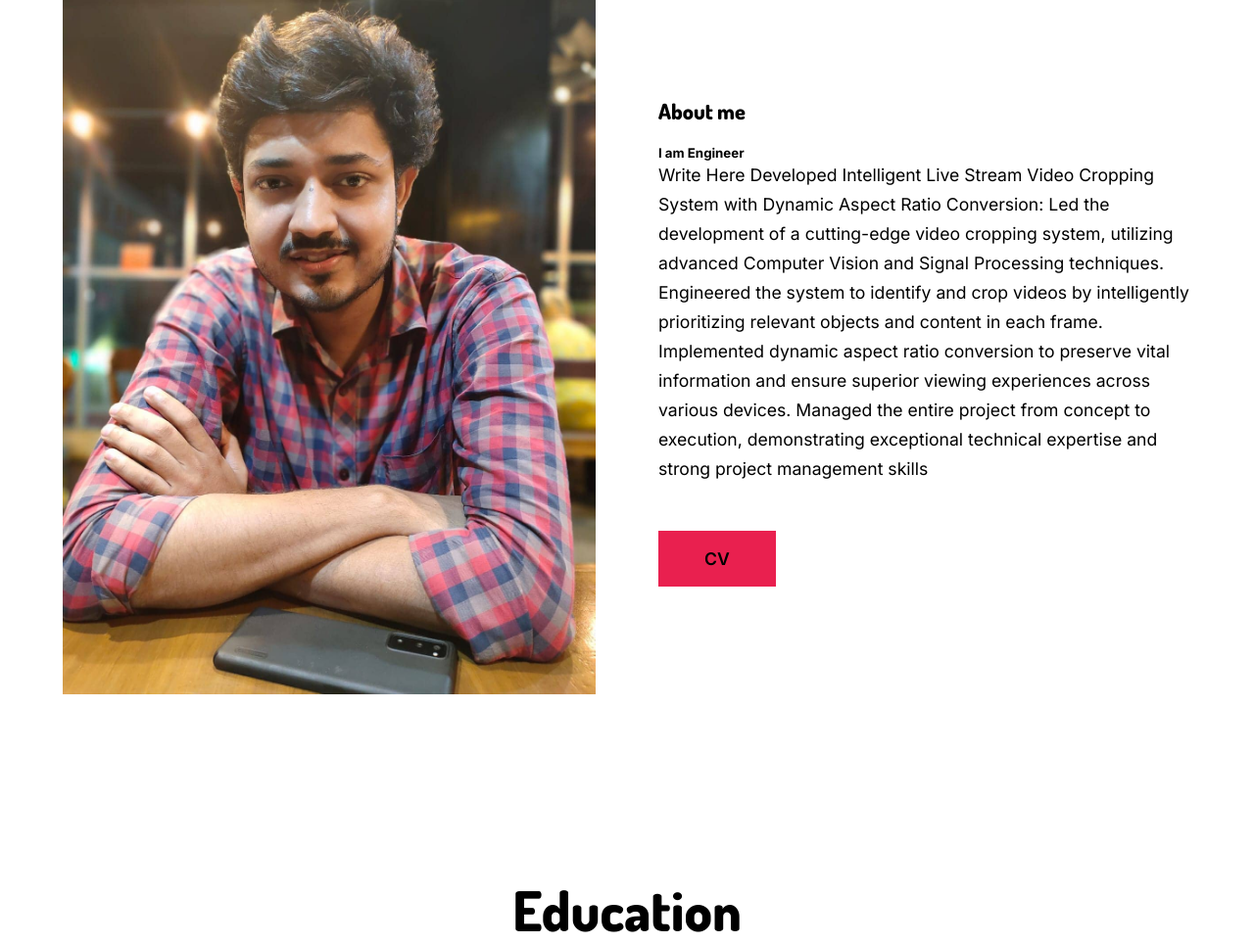
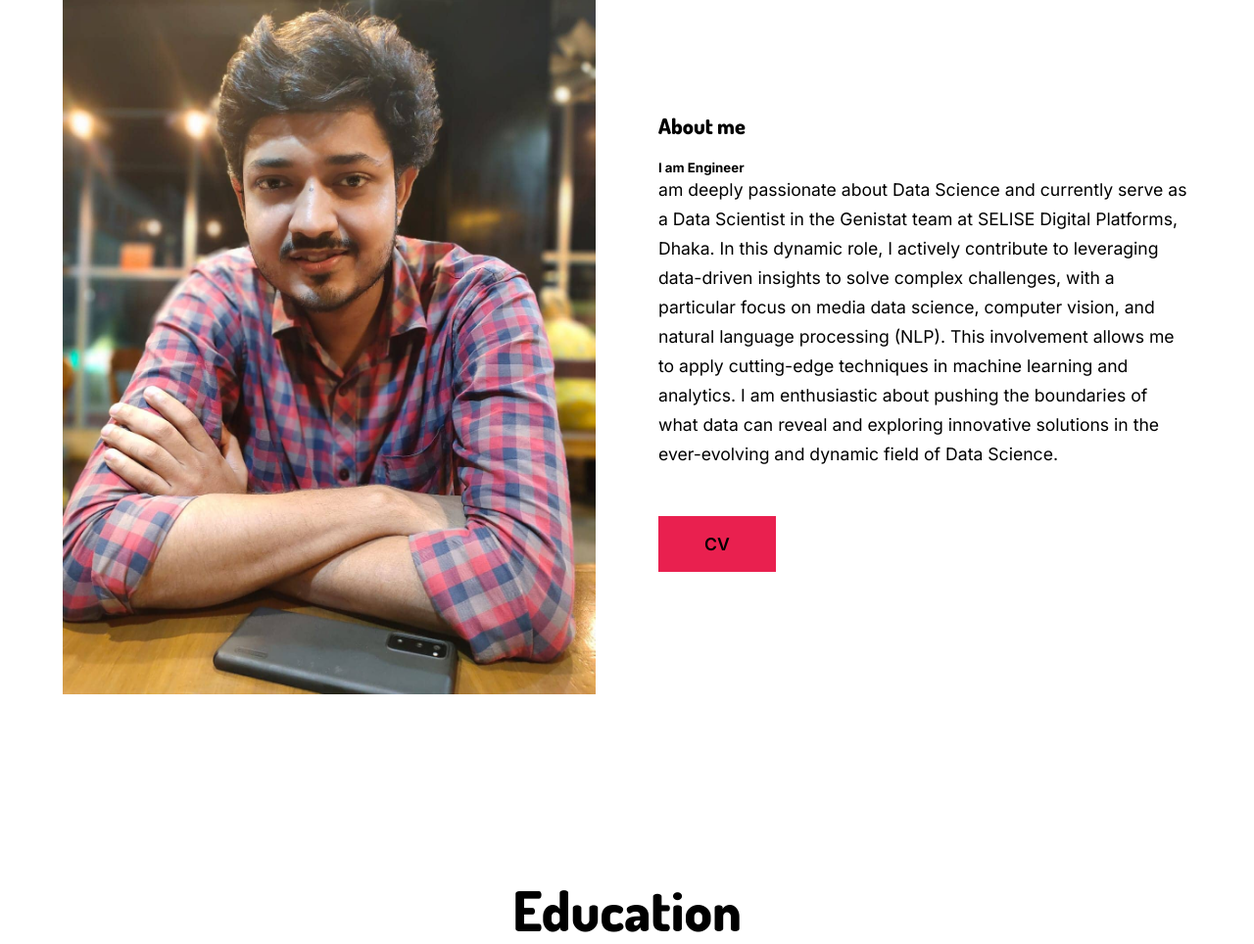
Before and after one commit to khanfasheemonowar/khanfasheemonowar.github.io, a plain HTML site: page index.html in a window 1280 px wide. Shown: the part 916-1880 px from the top of the page at 98% size. Drawn offline with nearby package versions, Linux system fonts and the light colour scheme; files whose address does not match are found by name.

Commit message:
bio added

```diff
--- a/index.html
+++ b/index.html
@@ -61,12 +61,14 @@
     <div class="about-text">
         <h2>About me</h2>
         <h5> I am Engineer</h5>
-        <p> Write Here Developed Intelligent Live Stream Video Cropping System with Dynamic Aspect Ratio Conversion:
-            Led the development of a cutting-edge video cropping system, utilizing advanced Computer Vision and Signal
-            Processing techniques. Engineered the system to identify and crop videos by intelligently prioritizing relevant
-            objects and content in each frame. Implemented dynamic aspect ratio conversion to preserve vital information and
-            ensure superior viewing experiences across various devices. Managed the entire project from concept to execution,
-            demonstrating exceptional technical expertise and strong project management skills  </p>
+        <p>  am deeply passionate about Data Science and currently serve as a Data Scientist in
+            the Genistat team at SELISE Digital Platforms, Dhaka. In this dynamic role, I actively
+             contribute to leveraging data-driven insights to solve complex challenges, with a
+              particular focus on media data science, computer vision, and natural language
+              processing (NLP). This involvement allows me to apply cutting-edge techniques
+              in machine learning and analytics. I am enthusiastic about pushing the boundaries
+              of what data can reveal and exploring innovative solutions in the ever-evolving
+               and dynamic field of Data Science.  </p>
 
     <a href="#" class="btn">CV</a>
         </div>
```
